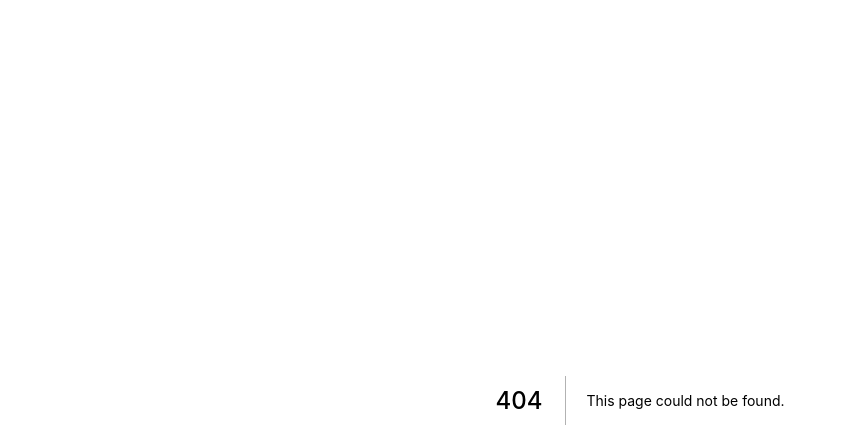
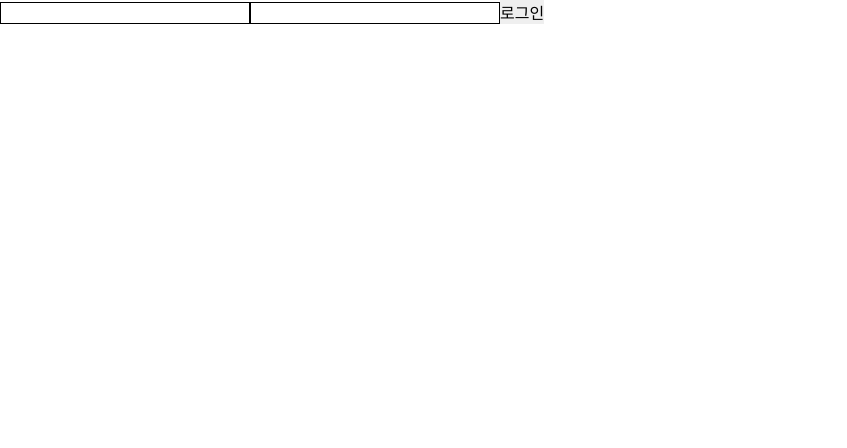
Before and after one commit to akaming/portfolio_web, a Next.js app: page /login in a window 1280 px wide. Before the commit this address had no page. Shown: the top 448 px of the page, without its empty margins (0-847 px from the left). Built offline with nearby package versions, Linux system fonts and the light colour scheme.

Commit message:
로그인 페이지 작업

```diff
--- /dev/null
+++ b/pages/login.tsx
@@ -0,0 +1,59 @@
+import React, { useState } from "react"
+import styled from "styled-components"
+import axios from "axios"
+import Swal from "sweetalert2"
+import { useRouter } from "next/router"
+
+interface User {
+    email: string,
+    password: string
+}
+
+const Login = () => {
+    const router = useRouter();
+    const [user, setUser] = useState<User>({
+        email: '',
+        password: ''
+    })
+
+    const loginFrom = async(e:React.FormEvent) => {
+        e.preventDefault();
+        console.log(process.env.NEXT_PUBLIC_API_URL);
+
+        try {
+            await axios.post(process.env.NEXT_PUBLIC_API_URL + '/v1/auth/login', user)
+
+            Swal.fire({
+                title: '로그인',
+                text: '로그인 되었습니다.',
+                icon: 'info',
+                confirmButtonText: '확인',
+                allowOutsideClick: false,
+            }).then((result) => {
+                if (result.isConfirmed) {
+                    router.push({
+                        pathname: '/',
+                    })
+                }
+            })
+            console.log('성공');
+
+        } catch(error) {
+            console.error(error);
+        }
+    }
+
+    return(
+        <form onSubmit={loginFrom}>
+            <Input type="email" onChange={(e) => (setUser({...user, email: e.target.value}))}/>
+            <Input type="password" onChange={(e) => (setUser({...user, password: e.target.value}))}/>
+            <button type="submit">로그인</button>
+        </form>
+    )
+}
+
+const Input = styled.input`
+    border: 1px solid #000;
+`
+
+export default Login;
```
